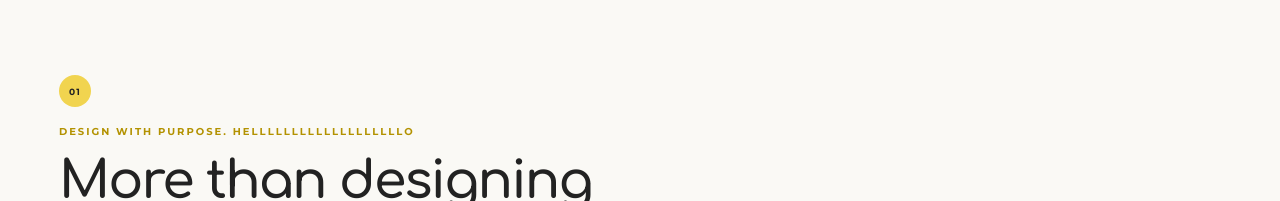
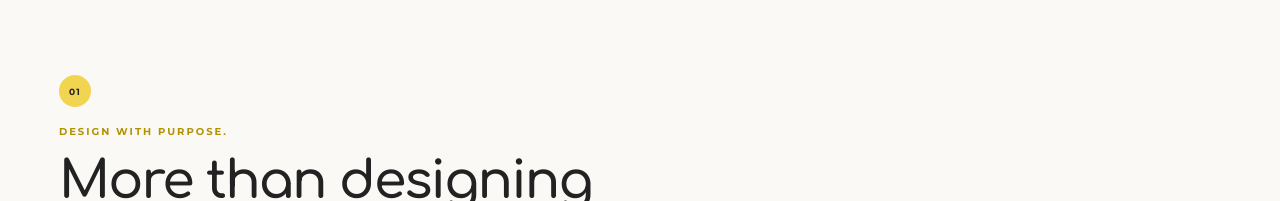
Before and after one commit to aliaasaudi14/ww-Portfolio, a plain HTML site: page index.html in a window 1280 px wide. Shown: the part 840-1041 px from the top of the page. Drawn offline with Linux system fonts and the light colour scheme.

Commit message:
new test

```diff
--- a/index.html
+++ b/index.html
@@ -144,7 +144,7 @@
         01
        </div>
        <div class="section-label yellow-label">
-        Design with purpose. Helllllllllllllllllllo
+        Design with purpose.
        </div>
        <h2>
         More than designing
```
